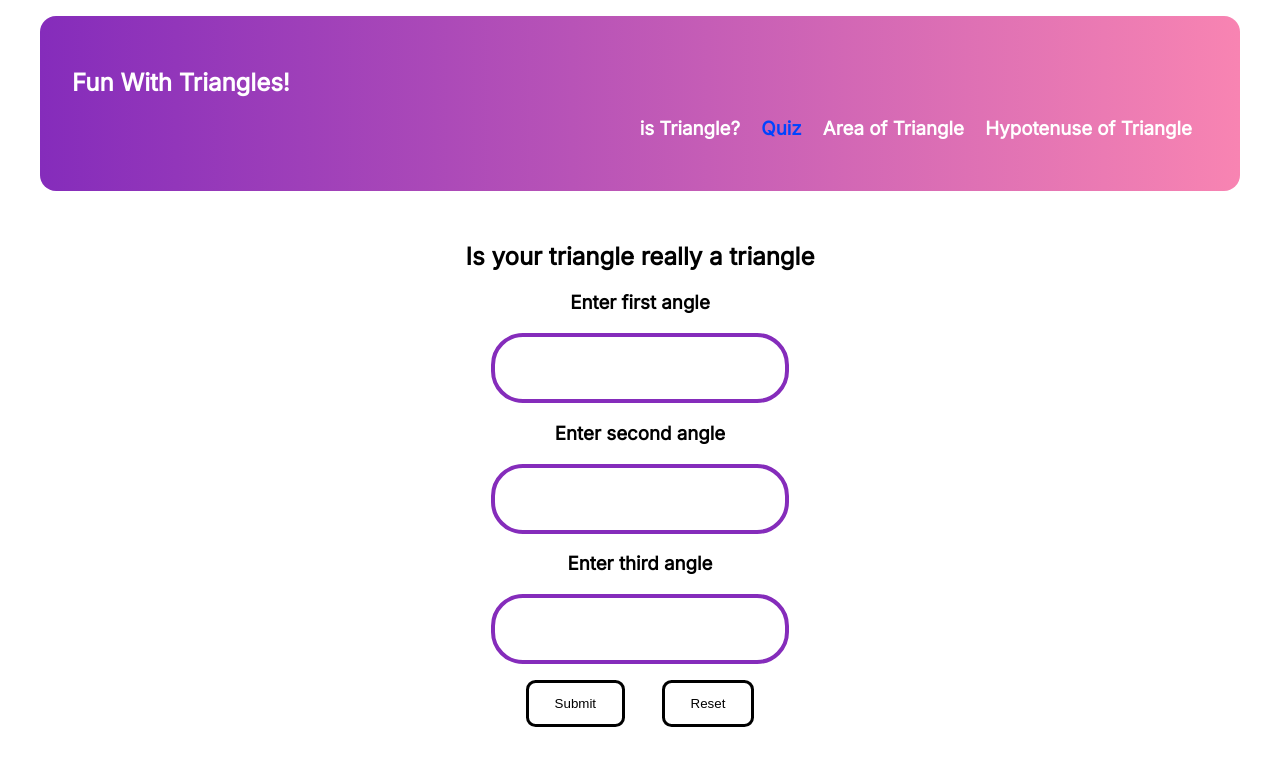
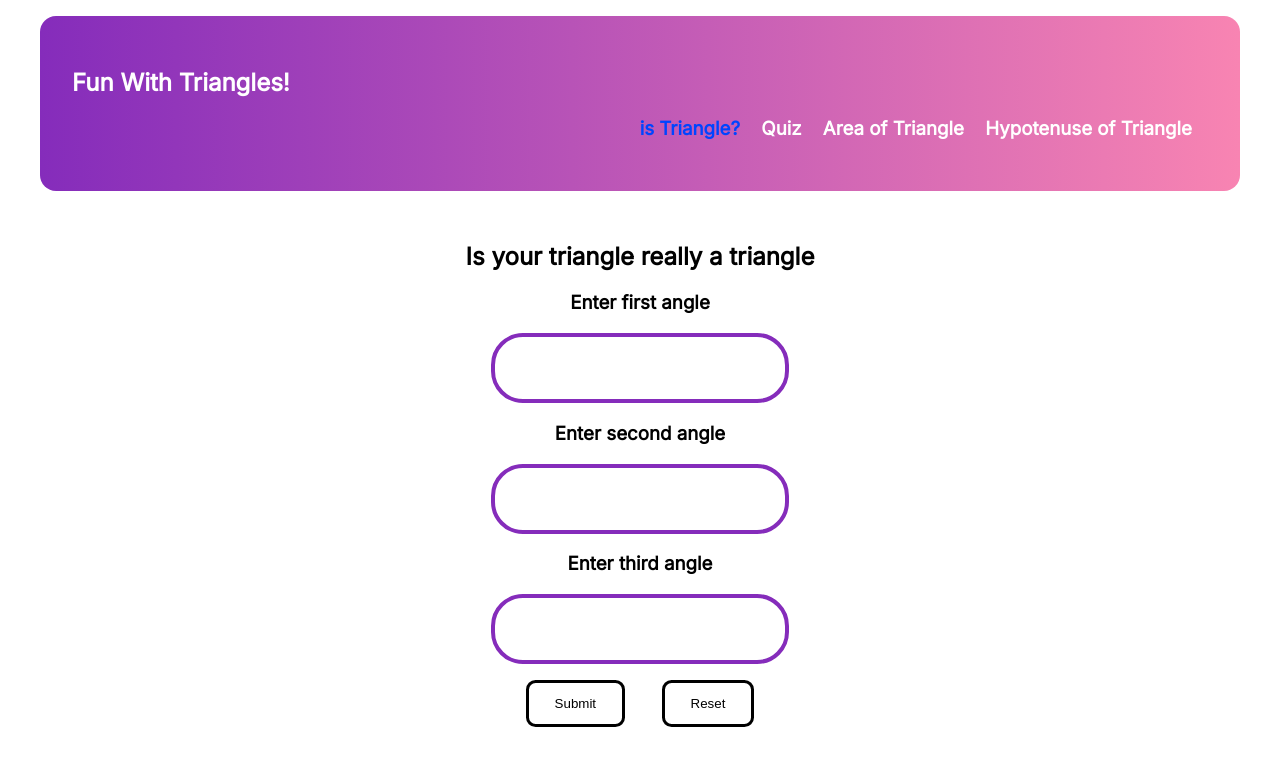
Before and after one commit to harshv1741/neog-fun-with-triangles, a plain HTML site: page index.html in a window 1280 px wide. Drawn offline with Linux system fonts and the light colour scheme.

Commit message:
Emergency Commit

```diff
--- a/index.html
+++ b/index.html
@@ -19,10 +19,10 @@
           <h3>
             <ul class="nav-link-list">
               <li class="nav-link-inline">
-                <a class="nav-link" href="/">is Triangle?</a>
+                <a class="nav-link active" href="/">is Triangle?</a>
               </li>
               <li class="nav-link-inline">
-                <a class="nav-link active" href="/quiz.html">Quiz</a>
+                <a class="nav-link" href="/quiz.html">Quiz</a>
               </li>
               <li class="nav-link-inline">
                 <a class="nav-link" href="/area-of-triangle.html"
```
